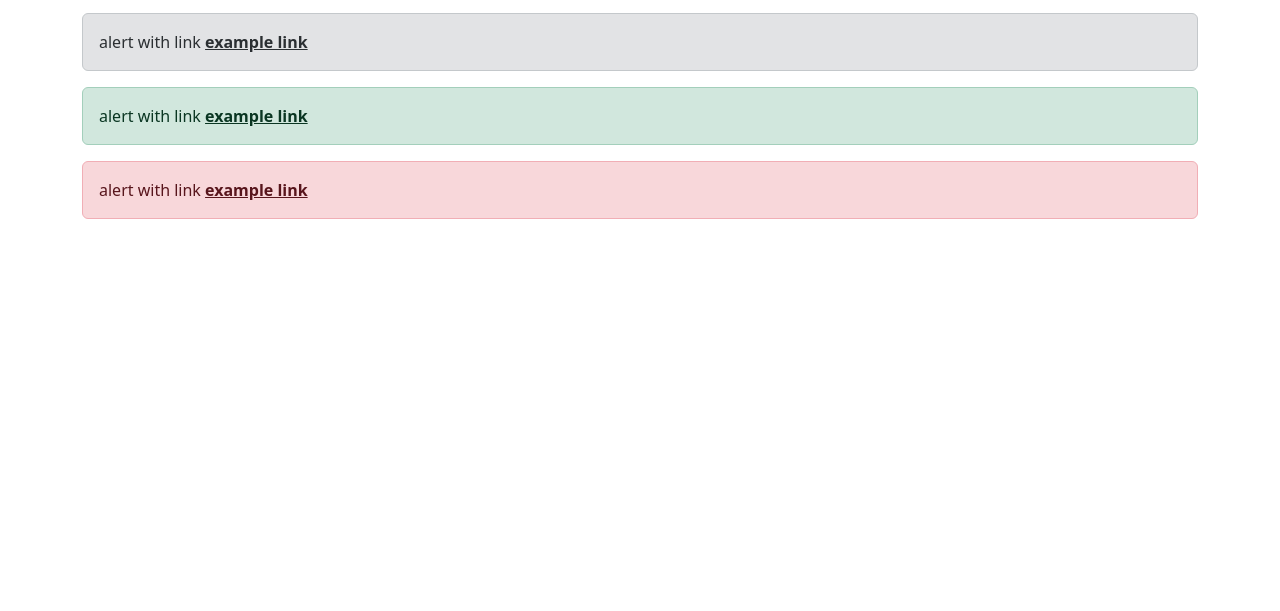
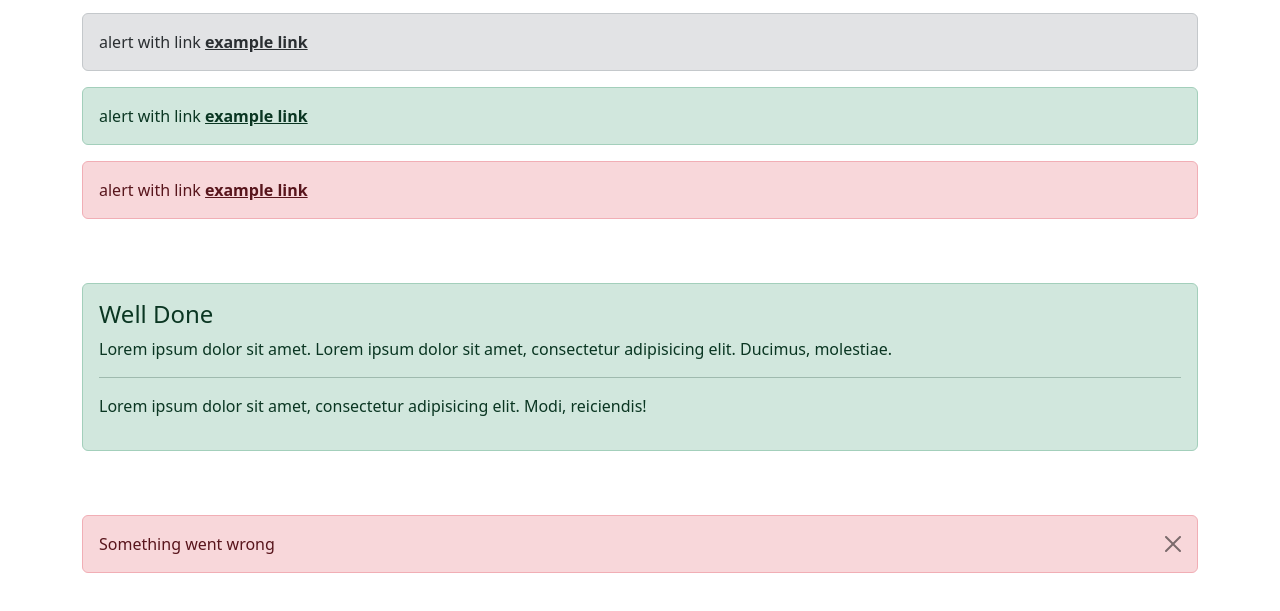
Before and after one commit to Arjun8124/html-css-basics, a plain HTML site: page bootstrap-sandbox/bootstrap-sandbox-start/16-alerts-progress-bars.html in a window 1280 px wide. Shown: the part 797-1408 px from the top of the page. Drawn offline with Linux system fonts and the light colour scheme.

```diff
--- a/bootstrap-sandbox/bootstrap-sandbox-start/16-alerts-progress-bars.html
+++ b/bootstrap-sandbox/bootstrap-sandbox-start/16-alerts-progress-bars.html
@@ -39,11 +39,19 @@
       <br /><br />
 
       <!-- Additional Content -->
-
+      <div class="alert alert-success">
+        <h4 class="alert-heading">Well Done</h4>
+        <p>Lorem ipsum dolor sit amet. Lorem ipsum dolor sit amet, consectetur adipisicing elit. Ducimus, molestiae.</p>
+        <hr/>
+        <p>Lorem ipsum dolor sit amet, consectetur adipisicing elit. Modi, reiciendis!</p>
+      </div>
       <br /><br />
 
       <!-- Dismissing -->
-
+      <div class="alert alert-danger alert-dismissible fade show" role="alert">
+        <button class="btn-close" data-bs-dismiss="alert"></button>
+        Something went wrong
+      </div>
       <br /><br />
 
       <!-- Progress Bars -->
```
